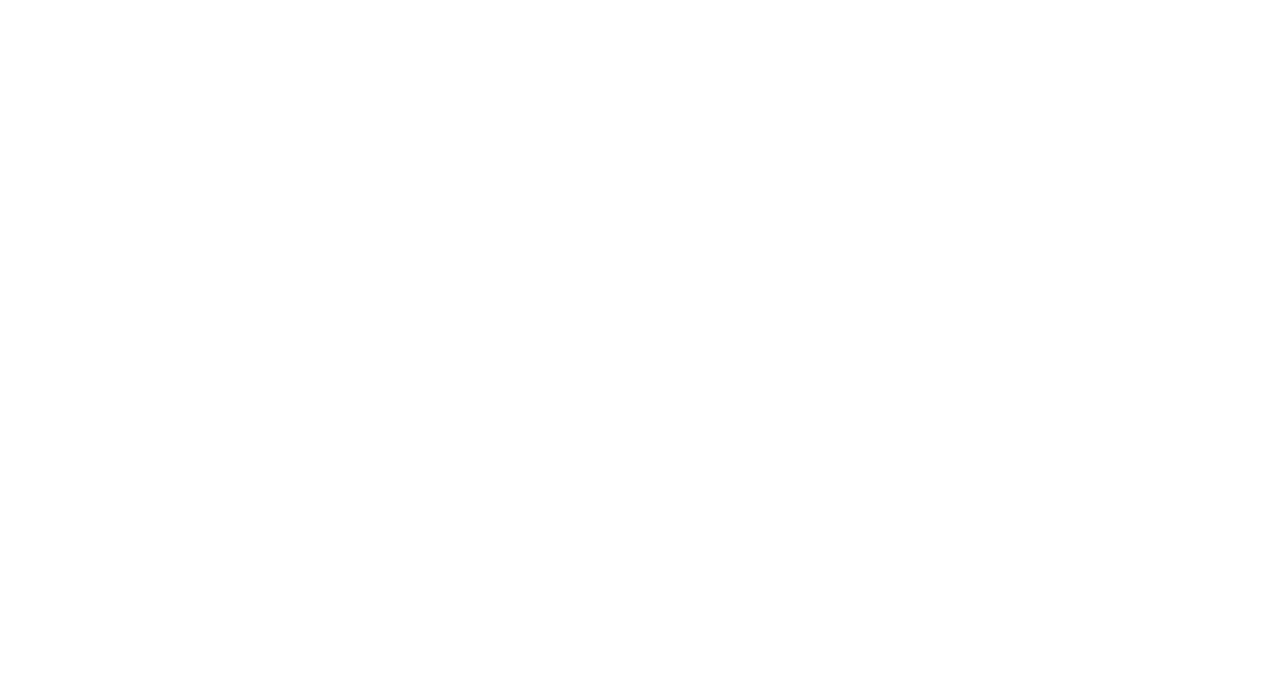
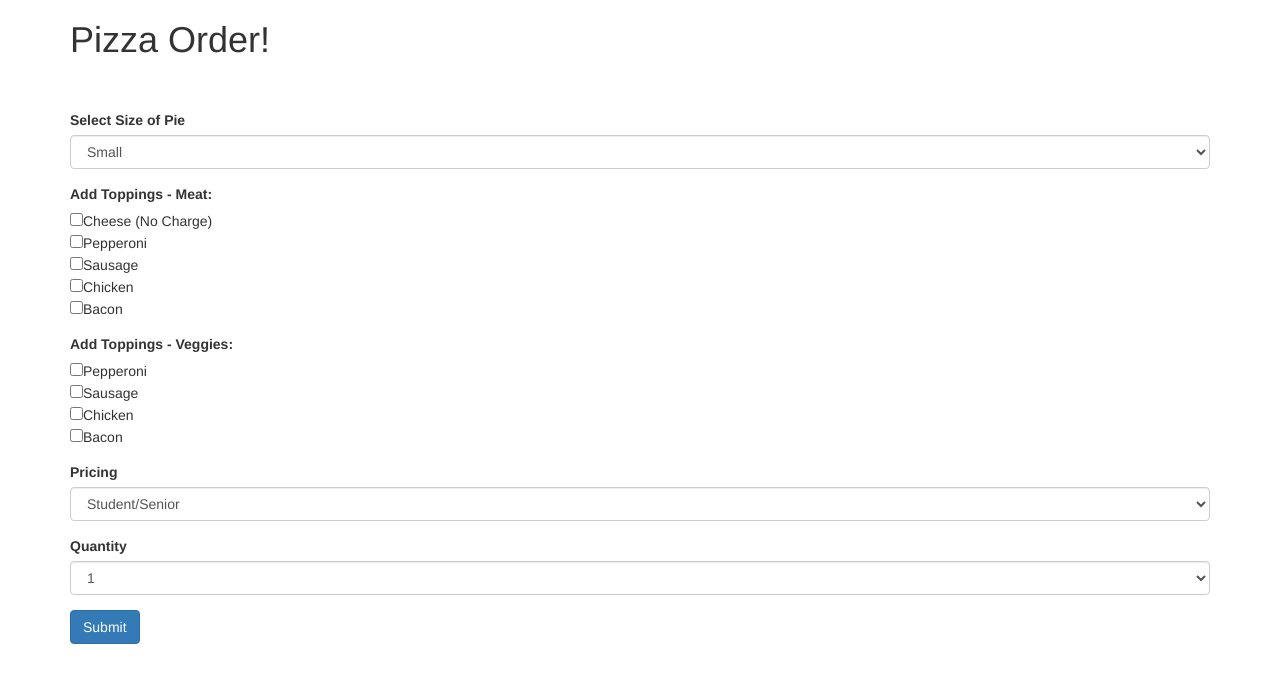
Before and after one commit to kruebling/pizzafinal, a plain HTML site: page index.html in a window 1280 px wide. Drawn offline with Linux system fonts and the light colour scheme.

Commit message:
add topping values

```diff
--- a/index.html
+++ b/index.html
@@ -1,16 +1,68 @@
 <!DOCTYPE html>
 <html>
+  <head>
+    <link href="css/bootstrap.css" rel="stylesheet" type="text/css">
+    <link href="css/styles.css" rel="stylesheet" type="text/css">
+    <script src="js/jquery-3.2.1.js"></script>
+    <script src="js/scripts.js"></script>
+    <title>Pizza</title>
+  </head>
+  <body>
+    <div class="container">
+      <h1>Pizza Order!</h1><br><br>
+        <form id="pizza">
 
-  <head>
-    <meta charset="utf-8">
-    <link href="css/bootstrap.css" type="text/css" rel="stylesheet">
-    <link href="css/styles.css" type="text/css" rel="stylesheet">
-    <script type="text/javascript" src="js/jquery-3.2.1.js"></script>
-    <script type="text/javascript" src="js/scripts.js"></script>
-    <title>Ping Pong</title>
-  </head>
+          <div class="form-group">
+            <label for="selectSize">Select Size of Pie</label>
+            <select class="form-control" id="pizzaSize">
+              <option value="8.99">Small</option>
+              <option value="10.99">Medium</option>
+              <option value="12.99">Large</option>
+            </select>
+          </div>
 
-  <body>
+          <div class="form-group">
+            <label for="selectTopping">Add Toppings - Meat:</label><br>
+            <input type="checkbox" name="topping" value="0">Cheese (No Charge)<br>
+            <input type="checkbox" name="topping" value="1">Pepperoni<br>
+            <input type="checkbox" name="topping" value="1">Sausage<br>
+            <input type="checkbox" name="topping" value="1">Chicken<br>
+            <input type="checkbox" name="topping" value="1">Bacon<br>
+          </div>
 
+          <div class="form-group">
+            <label for="selectTopping">Add Toppings - Veggies:</label><br>
+            <input type="checkbox" name="topping" value="1">Pepperoni<br>
+            <input type="checkbox" name="topping" value="1">Sausage<br>
+            <input type="checkbox" name="topping" value="1">Chicken<br>
+            <input type="checkbox" name="topping" value="1">Bacon<br>
+          </div>
+
+          <div class="form-group">
+            <label for="select">Pricing</label>
+            <select class="form-control" id="movieAdmission">
+              <option value="1">Student/Senior</option>
+              <option value="2">Child</option>
+              <option value="0">General Admission</option>
+            </select>
+          </div>
+
+          <div class="form-group">
+            <label for="selectAge">Quantity</label>
+            <select class="form-control" id="movieQuantity">
+              <option value="1">1</option>
+              <option value="2">2</option>
+              <option value="3">3</option>
+            </select>
+          </div>
+
+        <button type="submit" class="btn btn-primary">Submit</button>
+
+<!-- form/container end -->
+      </form>
+      <ul id="receipt">
+
+      </ul>
+    </div>
   </body>
 </html>
```
